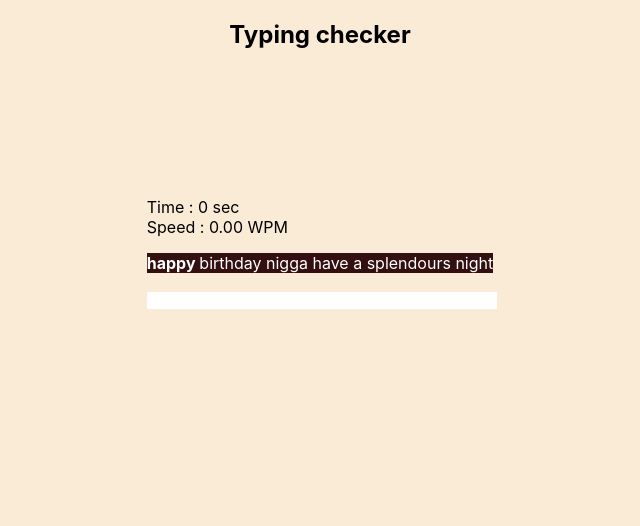
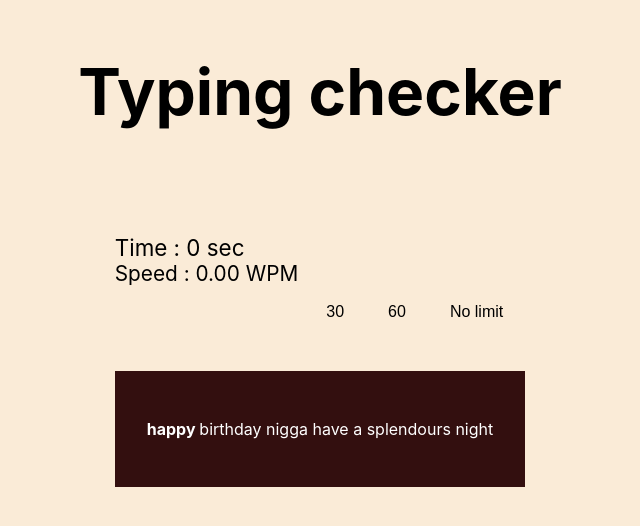
Before and after one commit to VinayChaurasiyaA/Type-racerFor-programming, a React (Create React App) app: page / in a window 1280 px wide. Shown: the top 526 px of the page, without its empty margins (320-960 px from the left). Built offline with nearby package versions, Linux system fonts and the light colour scheme.

Commit message:
little bit of styling

```diff
--- a/src/App.css
+++ b/src/App.css
@@ -5,6 +5,9 @@ html {
 }
 body {
   width: 100%;
+}
+.header {
+  font-size: 4rem;
 }
 .app {
   width: 100%;
@@ -15,25 +18,65 @@ body {
   align-items: center;
 }
 .container {
-  margin-top: 10%;
+  margin-top: 4%;
+}
+input {
+  margin: 0;
+  padding: 0;
 }
 .input {
+  background-color: transparent;
   width: 100%;
-  /* margin: ; */
-  /* padding: 1rem 20%; */
-  outline: none;
-  border: none;
+  margin:1rem 0 ;
+  padding: 1rem 0 0;
+  outline: 0;
+  border: 0;
+  border-bottom: 1px solid black;
+  font-size: larger;
 }
 .correct {
-  color: green;
+  color: rgb(25, 141, 25);
 }
 .incorrect {
   color: red;
 }
 .word-show {
+
+  border: none;
+  outline: none;
+  overflow: hidden;
+  margin-top: 2rem;
   background-color: rgb(51, 15, 15);
-  max-width: 30rem;
+  max-width: 40rem;
+  padding: 2rem;
 }
 .word {
   color:white
 }
+.time {
+  font-size: 1.4rem;
+}
+.speed {
+  font-size: 1.3rem;
+}
+.buttons {
+  display: flex;
+  justify-content: end;
+  align-items: center;
+}
+.btn {
+  background-color: transparent;
+  font-size: 1rem;
+  margin: 1rem;
+  outline: none;
+  border: none;
+  border-bottom: 1px solid transparent;
+}
+.btn:hover {
+  border-bottom: 1px solid red;
+  cursor: pointer;
+}
+.btn:active {
+  border-bottom: 1px solid red;
+  color: red
+}
--- a/src/App.js
+++ b/src/App.js
@@ -54,12 +54,14 @@ function App() {
   return (
     <>
       <div className="app">
-        <h2>Typing checker</h2>
+        <h2 className="header">Typing checker</h2>
         <div className="container">
           <div>
             <Timer
+            setStartCounting={setStartCounting}
               startCounting={startCounting}
               correctWord={correctWordArray.filter(Boolean).length}
+              setUserInput={setUserInput}
             />
           </div>
           <div className="word-show">
--- a/src/components/Timer.jsx
+++ b/src/components/Timer.jsx
@@ -1,8 +1,22 @@
 import React, { useEffect, useState } from "react";
 
-const Timer = ({ startCounting, correctWord }) => {
+const Timer = ({ startCounting, correctWord, setStartCounting ,setUserInput}) => {
   const [timeElapsed, setTimeElapsed] = useState(0);
-
+  // const [oldTime, setOldTime] = useState();
+  const [isActive , setIsActive] = useState(false)
+  const handle = (value) => {
+    // console.log("click")
+    // console.log(timeElapsed)
+    if (value === timeElapsed) {
+      // console.log("done")
+      setUserInput("Time up!")
+      setStartCounting(false);
+      // return;
+    }
+  };
+  const handleClick = () => {
+    return setIsActive(!isActive)
+  }
   useEffect(() => {
     let id;
     if (startCounting) {
@@ -18,10 +32,23 @@ const Timer = ({ startCounting, correctWord }) => {
   const minutes = timeElapsed / 60;
   return (
     <div>
-      <div>
+      <div className="time">
         <span>Time : {timeElapsed} sec</span>
       </div>
-      <span>Speed : {(correctWord / minutes || 0).toFixed(2)} WPM</span>
+      <div className="speed">
+        <span>Speed : {(correctWord / minutes || 0).toFixed(2)} WPM</span>
+      </div>
+      <div className="buttons">
+        <button onClick={handle(30)} className="btn">
+          <span onClick={handleClick} style={{color : isActive ? 'red' : 'black'}}>30 </span>
+        </button>
+        <button onClick={handle(60)} className="btn">
+          <span onClick={handleClick} style={{color : isActive ? 'red' : 'black'}}>60 </span>
+        </button>
+        <button onClick={handle(500)} className="btn">
+          <span onClick={handleClick} style={{color : isActive ? 'red' : 'black'}}>No limit</span>
+        </button>
+      </div>
     </div>
   );
 };
```
